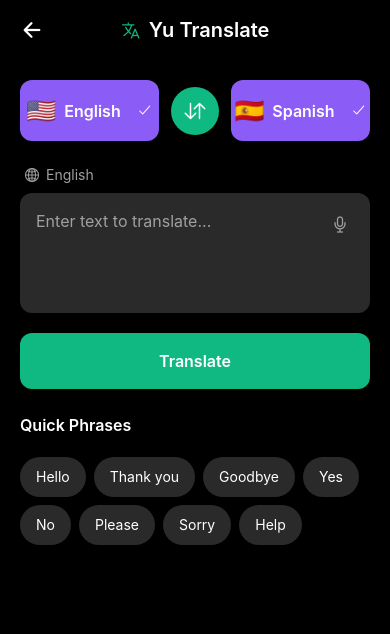
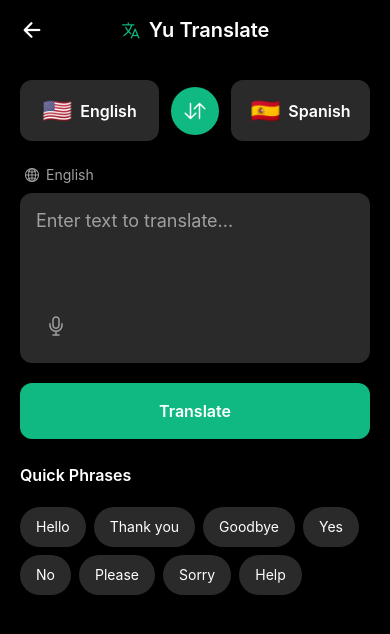
Before and after one commit to Mmabiaa/Yu, a React Native app: screen /Translate in a window 390 px wide. Shown: the top 634 px of the page. Built offline with nearby package versions, Linux system fonts and the light colour scheme; what react-native-worklets would draw is missing.

Commit message:
Improved the UI/UX o the translate screen

```diff
--- a/src/screens/TranslateScreen.tsx
+++ b/src/screens/TranslateScreen.tsx
@@ -47,6 +47,7 @@ export default function TranslateScreen({ navigation }: any) {
   const [showFromDropdown, setShowFromDropdown] = useState(false);
   const [showToDropdown, setShowToDropdown] = useState(false);
   const [isRecording, setIsRecording] = useState(false);
+  const [isListening, setIsListening] = useState(false);
   const fromButtonRef = useRef<View | null>(null);
   const toButtonRef = useRef<View | null>(null);
   const [fromButtonLayout, setFromButtonLayout] = useState({ x: 0, y: 0, width: 0, height: 0 });
@@ -64,6 +65,7 @@ export default function TranslateScreen({ navigation }: any) {
     if (isRecording) {
       // Stop recording and process speech-to-text
       setIsRecording(false);
+      setIsListening(false);
       // Mock: simulate speech-to-text result
       const mockTranscription = 'Hello';
       setInputText(mockTranscription);
@@ -74,9 +76,11 @@ export default function TranslateScreen({ navigation }: any) {
     } else {
       // Start recording
       setIsRecording(true);
+      setIsListening(true);
       // Mock recording - stop after 3 seconds and process speech-to-text
       setTimeout(() => {
         setIsRecording(false);
+        setIsListening(false);
         const mockTranscription = 'Hello';
         setInputText(mockTranscription);
         // Auto-translate after getting the text
@@ -84,6 +88,22 @@ export default function TranslateScreen({ navigation }: any) {
           handleTranslate();
         }, 100);
       }, 3000);
+    }
+  };
+
+  const handleSpeakInput = () => {
+    if (inputText) {
+      const langMap: { [key: string]: string } = {
+        'es': 'es',
+        'fr': 'fr',
+        'de': 'de',
+        'en': 'en',
+      };
+      speak(inputText, {
+        language: langMap[fromLang.code] || 'en',
+        pitch: 1.0,
+        rate: 0.9,
+      });
     }
   };
 
@@ -107,18 +127,6 @@ export default function TranslateScreen({ navigation }: any) {
     if (outputText) {
       await Clipboard.setStringAsync(outputText);
       Alert.alert('Copied', 'Text copied to clipboard');
-      // Also speak the text as requested
-      const langMap: { [key: string]: string } = {
-        'es': 'es',
-        'fr': 'fr',
-        'de': 'de',
-        'en': 'en',
-      };
-      speak(outputText, {
-        language: langMap[toLang.code] || 'en',
-        pitch: 1.0,
-        rate: 0.9,
-      });
     }
   };
 
@@ -158,7 +166,7 @@ export default function TranslateScreen({ navigation }: any) {
         <View style={styles.languageSelector}>
           <View style={styles.languageButtonWrapper} ref={fromButtonRef}>
             <TouchableOpacity
-              style={[styles.languageButton, fromLang.code === 'en' && styles.languageButtonSelected]}
+              style={styles.languageButton}
               onPress={() => {
                 fromButtonRef.current?.measure((x, y, width, height, pageX, pageY) => {
                   setFromButtonLayout({ x: pageX, y: pageY + height, width, height });
@@ -169,9 +177,6 @@ export default function TranslateScreen({ navigation }: any) {
             >
               <Text style={styles.flag}>{fromLang.flag}</Text>
               <Text style={styles.languageText}>{fromLang.name}</Text>
-              {fromLang.code === 'en' && (
-                <Ionicons name="checkmark" size={16} color={colors.text} style={{ marginLeft: 8 }} />
-              )}
             </TouchableOpacity>
           </View>
 
@@ -181,7 +186,7 @@ export default function TranslateScreen({ navigation }: any) {
 
           <View style={styles.languageButtonWrapper} ref={toButtonRef}>
             <TouchableOpacity
-              style={[styles.languageButton, toLang.code === 'es' && styles.languageButtonSelected]}
+              style={styles.languageButton}
               onPress={() => {
                 toButtonRef.current?.measure((x, y, width, height, pageX, pageY) => {
                   setToButtonLayout({ x: pageX, y: pageY + height, width, height });
@@ -192,9 +197,6 @@ export default function TranslateScreen({ navigation }: any) {
             >
               <Text style={styles.flag}>{toLang.flag}</Text>
               <Text style={styles.languageText}>{toLang.name}</Text>
-              {toLang.code === 'es' && (
-                <Ionicons name="checkmark" size={16} color={colors.text} style={{ marginLeft: 8 }} />
-              )}
             </TouchableOpacity>
           </View>
         </View>
@@ -204,21 +206,7 @@ export default function TranslateScreen({ navigation }: any) {
             <Ionicons name="globe-outline" size={16} color={colors.textSecondary} />
             <Text style={styles.inputHeaderText}>{fromLang.name}</Text>
           </View>
-          {isRecording ? (
-            <View style={styles.recordingCard}>
-              <View style={styles.recordingCardContent}>
-                <AudioVisualization isActive={true} />
-                <Text style={styles.recordingText}>Recording...</Text>
-                <TouchableOpacity
-                  style={styles.stopRecordingButton}
-                  onPress={handleRecordAudio}
-                >
-                  <Ionicons name="stop" size={20} color={colors.text} />
-                  <Text style={styles.stopRecordingText}>Stop</Text>
-                </TouchableOpacity>
-              </View>
-            </View>
-          ) : (
+
           <View style={styles.inputContainer}>
             <TextInput
               style={styles.input}
@@ -228,21 +216,39 @@ export default function TranslateScreen({ navigation }: any) {
               onChangeText={setInputText}
               multiline
             />
-              <View style={styles.inputIcons}>
+            <View style={styles.inputIconsRow}>
               <TouchableOpacity
                 style={[styles.micButton, isRecording && styles.micButtonRecording]}
                 onPress={handleRecordAudio}
               >
                 <Ionicons
                   name={isRecording ? "mic" : "mic-outline"}
-                    size={20}
-                    color={isRecording ? colors.red : colors.textSecondary}
+                  size={24}
+                  color={isRecording ? colors.green : colors.textSecondary}
                 />
               </TouchableOpacity>
+              {inputText ? (
+                <TouchableOpacity
+                  style={styles.speakerButton}
+                  onPress={handleSpeakInput}
+                >
+                  <Ionicons
+                    name="volume-high-outline"
+                    size={24}
+                    color={colors.textSecondary}
+                  />
+                </TouchableOpacity>
+              ) : null}
             </View>
           </View>
+        </View>
+
+        {isListening && (
+          <View style={styles.listeningSection}>
+            <AudioVisualization isActive={true} />
+            <Text style={styles.listeningText}>Listening...</Text>
+          </View>
         )}
-        </View>
 
         <TouchableOpacity style={styles.translateButton} onPress={handleTranslate}>
           <Text style={styles.translateButtonText}>Translate</Text>
@@ -250,18 +256,18 @@ export default function TranslateScreen({ navigation }: any) {
 
         {outputText ? (
           <View style={styles.outputSection}>
-            <View style={styles.inputHeader}>
-              <Ionicons name="globe-outline" size={16} color={colors.textSecondary} />
-              <Text style={styles.inputHeaderText}>{toLang.name}</Text>
+            <View style={styles.outputHeader}>
+              <Ionicons name="globe-outline" size={16} color={colors.green} />
+              <Text style={styles.outputHeaderText}>{toLang.name}</Text>
             </View>
             <View style={styles.outputContainer}>
               <Text style={styles.outputText}>{outputText}</Text>
               <View style={styles.outputIcons}>
                 <TouchableOpacity style={styles.iconButton} onPress={handleSpeakOutput}>
-                  <Ionicons name="volume-high-outline" size={20} color={colors.textSecondary} />
+                  <Ionicons name="volume-high-outline" size={24} color={colors.green} />
                 </TouchableOpacity>
                 <TouchableOpacity style={styles.iconButton} onPress={handleCopy}>
-                  <Ionicons name="copy-outline" size={20} color={colors.textSecondary} />
+                  <Ionicons name="copy-outline" size={24} color={colors.green} />
                 </TouchableOpacity>
               </View>
             </View>
@@ -300,7 +306,7 @@ export default function TranslateScreen({ navigation }: any) {
             position: 'absolute',
             top: fromButtonLayout.y,
             left: fromButtonLayout.x,
-            width: fromButtonLayout.width || 150,
+            width: fromButtonLayout.width,
           }]}>
             {languages.map((lang) => (
               <TouchableOpacity
@@ -341,7 +347,7 @@ export default function TranslateScreen({ navigation }: any) {
             position: 'absolute',
             top: toButtonLayout.y,
             left: toButtonLayout.x,
-            width: toButtonLayout.width || 150,
+            width: toButtonLayout.width,
           }]}>
             {languages.map((lang) => (
               <TouchableOpacity
@@ -417,9 +423,6 @@ const styles = StyleSheet.create({
     borderRadius: 12,
     gap: 8,
   },
-  languageButtonSelected: {
-    backgroundColor: colors.purple,
-  },
   flag: {
     fontSize: 24,
   },
@@ -455,23 +458,39 @@ const styles = StyleSheet.create({
     borderRadius: 12,
     padding: 16,
     minHeight: 120,
-    flexDirection: 'row',
-    alignItems: 'flex-start',
-    justifyContent: 'space-between',
   },
   input: {
-    flex: 1,
     ...typography.body,
     color: colors.text,
     minHeight: 80,
+    fontSize: 18,
+    marginBottom: 8,
   },
-  inputIcons: {
+  inputIconsRow: {
     flexDirection: 'row',
-    alignItems: 'flex-end',
-    gap: 8,
+    alignItems: 'center',
+    justifyContent: 'space-between',
+    paddingTop: 8,
   },
   micButton: {
-    padding: 4,
+    padding: 8,
+    borderRadius: 24,
+  },
+  micButtonRecording: {
+    backgroundColor: colors.green + '30',
+  },
+  speakerButton: {
+    padding: 8,
+  },
+  listeningSection: {
+    alignItems: 'center',
+    marginBottom: 20,
+    gap: 12,
+  },
+  listeningText: {
+    ...typography.body,
+    color: colors.green,
+    fontWeight: '600',
   },
   translateButton: {
     backgroundColor: colors.green,
@@ -488,26 +507,40 @@ const styles = StyleSheet.create({
   outputSection: {
     marginBottom: 24,
   },
+  outputHeader: {
+    flexDirection: 'row',
+    alignItems: 'center',
+    gap: 6,
+    marginBottom: 8,
+    paddingHorizontal: 4,
+  },
+  outputHeaderText: {
+    ...typography.bodySmall,
+    color: colors.green,
+  },
   outputContainer: {
-    backgroundColor: colors.surfaceLight,
+    backgroundColor: 'rgba(21, 87, 36, 0.3)',
     borderRadius: 12,
     padding: 16,
     minHeight: 80,
-    flexDirection: 'row',
-    alignItems: 'flex-start',
-    justifyContent: 'space-between',
+    borderWidth: 1,
+    borderColor: 'rgba(76, 175, 80, 0.3)',
   },
   outputText: {
-    flex: 1,
     ...typography.body,
     color: colors.text,
+    fontSize: 18,
+    marginBottom: 12,
   },
   outputIcons: {
     flexDirection: 'row',
-    gap: 8,
+    gap: 12,
+    justifyContent: 'flex-end',
   },
   iconButton: {
-    padding: 4,
+    padding: 8,
+    backgroundColor: 'rgba(76, 175, 80, 0.2)',
+    borderRadius: 24,
   },
   quickPhrasesSection: {
     gap: 12,
@@ -542,61 +575,25 @@ const styles = StyleSheet.create({
   dropdown: {
     backgroundColor: colors.surfaceLight,
     borderRadius: 12,
-    padding: 8,
-    minWidth: 200,
+    padding: 4,
     shadowColor: '#000',
     shadowOffset: { width: 0, height: 4 },
     shadowOpacity: 0.3,
     shadowRadius: 8,
     elevation: 8,
   },
-  micButtonRecording: {
-    backgroundColor: colors.red + '20',
-    borderRadius: 20,
-  },
   dropdownItem: {
     flexDirection: 'row',
     alignItems: 'center',
-    padding: 12,
-    borderRadius: 8,
-    gap: 12,
+    justifyContent: 'center',
+    padding: 16,
+    borderRadius: 12,
+    gap: 8,
   },
   dropdownItemSelected: {
     backgroundColor: colors.purple,
   },
   dropdownText: {
-    flex: 1,
-    ...typography.body,
-    color: colors.text,
-  },
-  recordingCard: {
-    backgroundColor: colors.surfaceLight,
-    borderRadius: 12,
-    borderWidth: 1,
-    borderColor: colors.purple,
-    marginTop: 8,
-  },
-  recordingCardContent: {
-    padding: 20,
-    alignItems: 'center',
-    gap: 12,
-  },
-  recordingText: {
-    ...typography.body,
-    color: colors.text,
-    fontWeight: '600',
-  },
-  stopRecordingButton: {
-    flexDirection: 'row',
-    alignItems: 'center',
-    gap: 8,
-    backgroundColor: colors.red,
-    paddingHorizontal: 20,
-    paddingVertical: 10,
-    borderRadius: 20,
-    marginTop: 8,
-  },
-  stopRecordingText: {
     ...typography.body,
     color: colors.text,
     fontWeight: '600',
```
Lines whose indentation alone changed are shown as unchanged.
